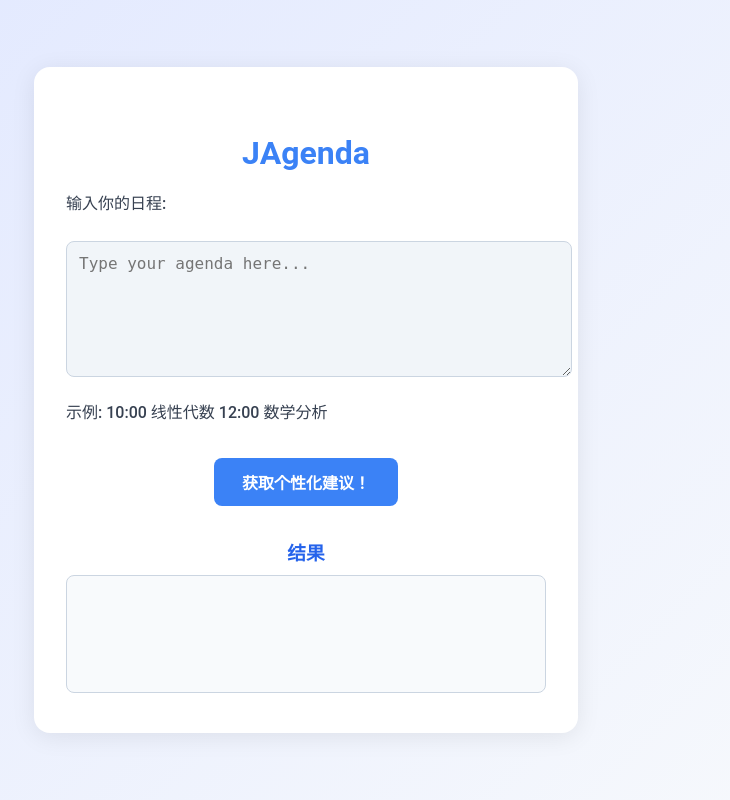
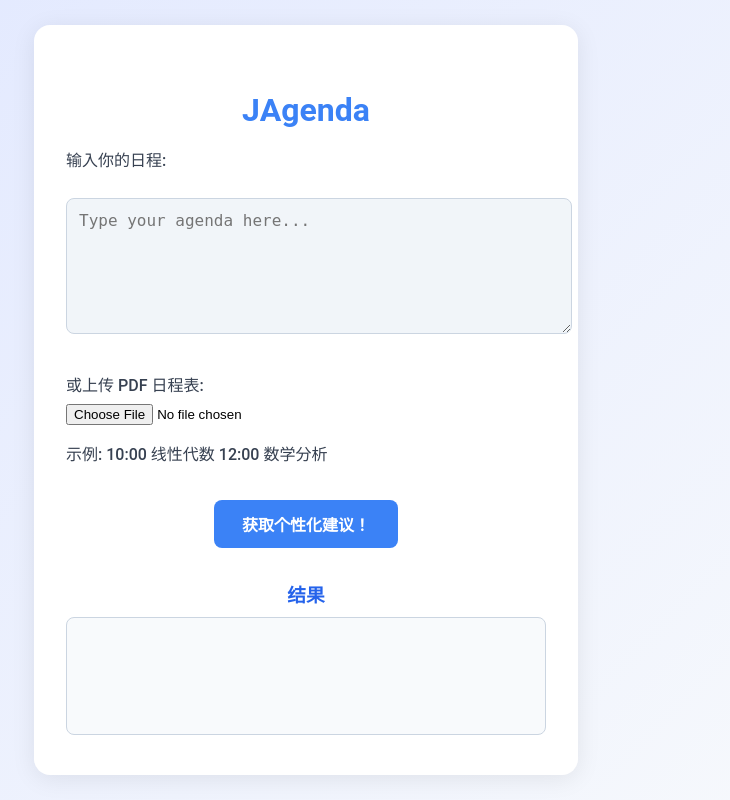
Before and after one commit to aeilot/JAgenda, a Django app: page /agenda/ in a window 1280 px wide. Shown: the whole page, without its empty margins (334-1064 px from the left). Run offline with Django 5.2, Linux system fonts and the light colour scheme.

Commit message:
Add AI Features

```diff
--- a/agenda/views.py
+++ b/agenda/views.py
@@ -1,3 +1,4 @@
+import pdfplumber
 from django.shortcuts import render
 import openai
 from openai import OpenAI
@@ -18,13 +19,24 @@ def agenda(request):
     response_text = ""
     if request.method == "POST":
         user_input = request.POST.get('user_input', '')
+        pdf_file = request.FILES.get('pdf_file')
+
+        # If PDF uploaded, extract text
+        if pdf_file:
+            try:
+                with pdfplumber.open(pdf_file) as pdf:
+                    pdf_text = ""
+                    for page in pdf.pages:
+                        pdf_text += page.extract_text() or ""
+                user_input = pdf_text.strip()
+            except Exception as e:
+                print(f"PDF parsing error: {e}")
+                response_text = "无法识别该PDF内容，请上传文本型PDF或手动输入日程。"
         # Clean input: strip whitespace and remove unwanted characters
         user_input = user_input.strip()
-        # Optionally, remove non-printable/control characters
         user_input = ''.join(c for c in user_input if c.isprintable())
 
         if user_input:
-            # Make OpenAI API request using the shared client
             completion = client.chat.completions.create(
                 model="tencent/Hunyuan-MT-7B",
                 messages=[
--- a/requirements.txt
+++ b/requirements.txt
@@ -1,3 +1,4 @@
 django
 openai
 markdown
+PyPDF2
--- a/templates/agenda.html
+++ b/templates/agenda.html
@@ -96,11 +96,14 @@
 <body>
     <div class="container">
         <h2>JAgenda</h2>
-        <form method="POST" id="agendaForm" action="/agenda/">
+        <form method="POST" enctype="multipart/form-data" id="agendaForm" action="/agenda/">
             {% csrf_token %}
             <label for="user_input">输入你的日程:</label><br>
             <textarea id="user_input" name="user_input"
                 placeholder="Type your agenda here...">{{user_input}}</textarea><br>
+            <label for="pdf_file" style="margin-top:16px;display:block;text-align:left;">或上传 PDF 日程表:</label>
+            <input type="file" id="pdf_file" name="pdf_file" accept="application/pdf"
+                style="margin-bottom:16px;width:100%;" />
             <label>示例: 10:00 线性代数
                 12:00 数学分析</label><br>
 
```
